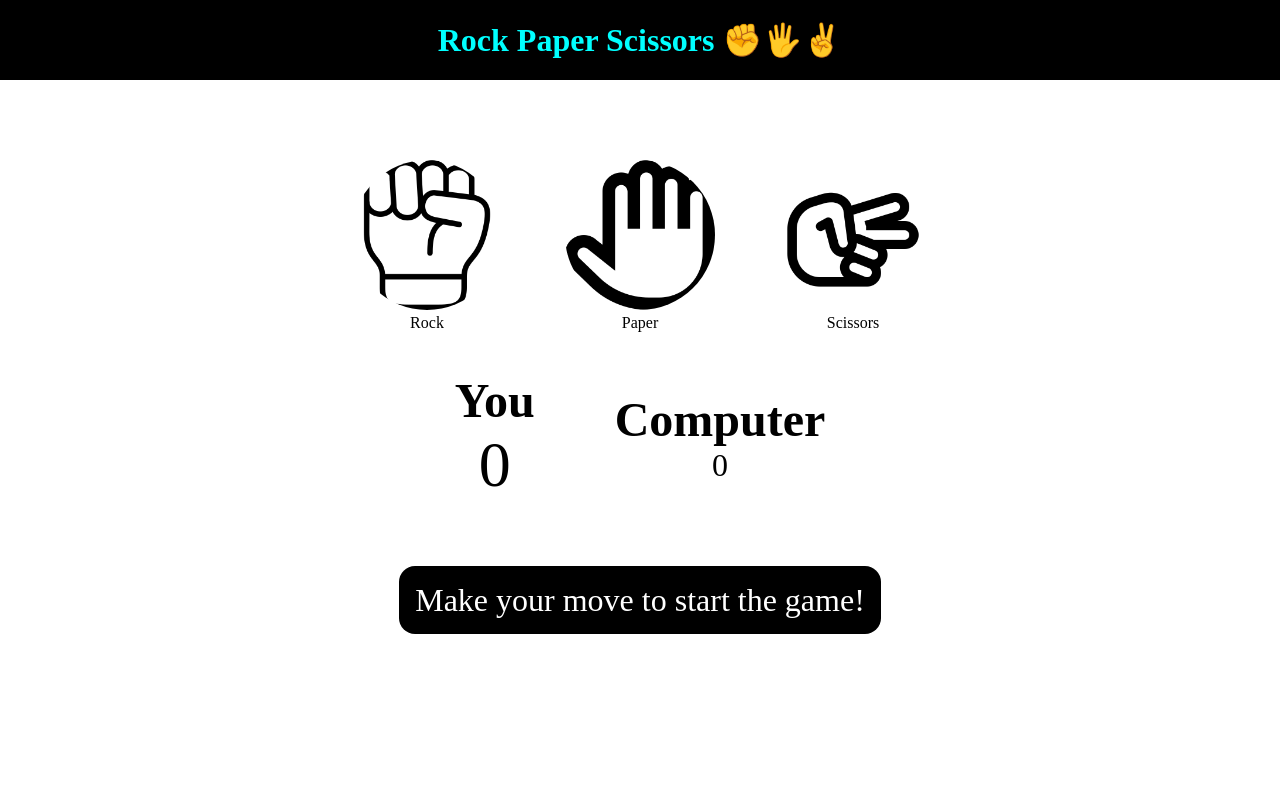
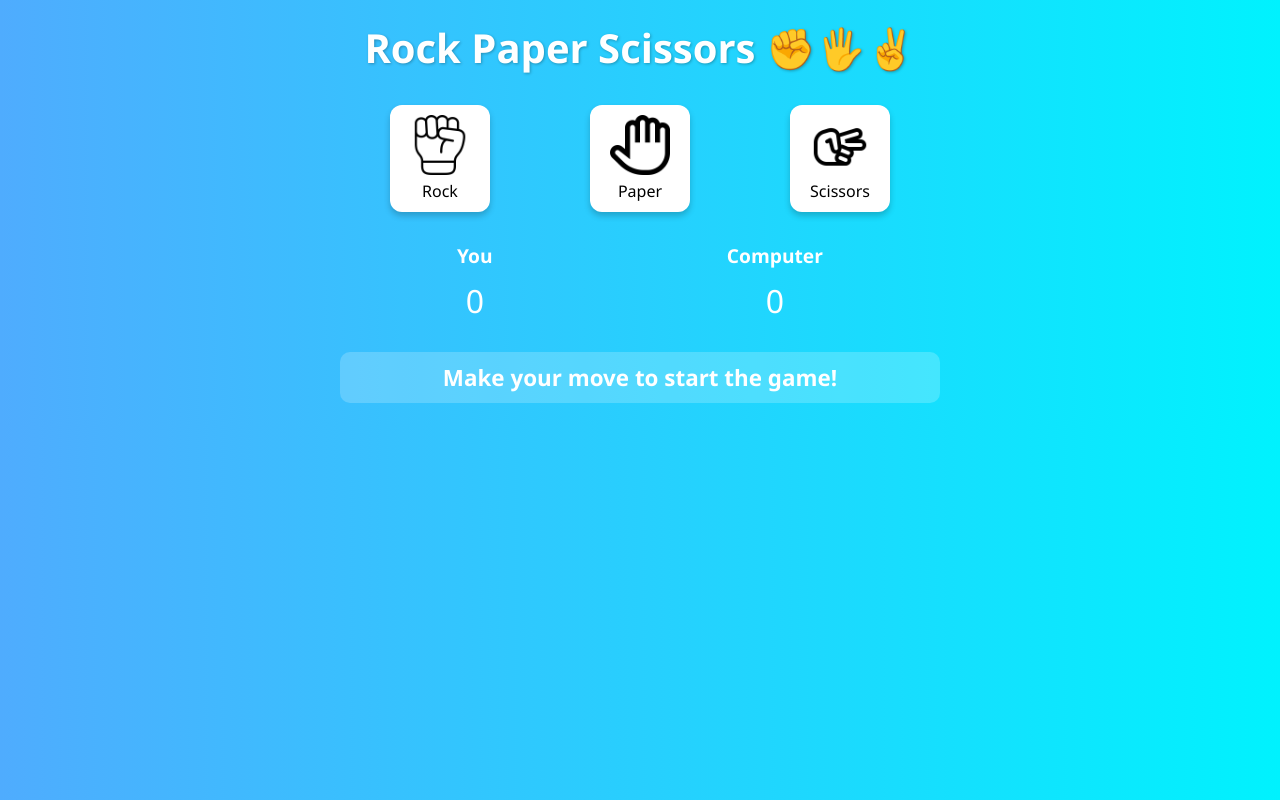
Before and after one commit to utkarsh081/Rock-Paper-Scissor, a plain HTML site: page index.html in a window 1280 px wide. Drawn offline with Linux system fonts and the light colour scheme.

Commit message:
Update style.css

```diff
--- a/style.css
+++ b/style.css
@@ -1,58 +1,78 @@
-*{
-    margin: 0;
-    padding: 0;
-    text-align: center;
+* {
+  margin: 0;
+  padding: 0;
+  box-sizing: border-box;
+  font-family: 'Segoe UI', sans-serif;
 }
-h1{
-    height: 5rem;
-    color: aqua;
-    background-color: black;
-    line-height: 5rem;
+
+body {
+  background: linear-gradient(to right, #4facfe, #00f2fe);
+  color: white;
+  text-align: center;
+  padding: 20px;
 }
-.choice{
-    height: 165px;
-    width: 165px;
-    border-radius: 50%;
-    justify-content: center;
-    align-items: center;
+
+.container {
+  max-width: 600px;
+  margin: auto;
 }
-.choice:hover{
-    cursor: pointer;
-    background-color: aqua;
 
+h1 {
+  margin-bottom: 30px;
+  font-size: 2.5rem;
+  text-shadow: 1px 1px 3px #00000044;
 }
-.choices{
-    margin-top: 5rem;
-    display: flex;
-    justify-content: center;
-    align-items: center;
-    gap: 3rem;
+
+.choices {
+  display: flex;
+  justify-content: space-around;
+  margin: 20px 0;
 }
-img{
-    border-radius: 50%;
-    height: 150px;
-    width: 150px;
-    object-fit: cover;
+
+.choice {
+  background-color: white;
+  padding: 10px;
+  border-radius: 12px;
+  box-shadow: 0 4px 6px rgba(0,0,0,0.2);
+  transition: transform 0.2s, background 0.2s;
+  cursor: pointer;
+  color: black;
+  width: 100px;
 }
-.score-board{
-    display: flex;
-    align-items: center;
-    justify-content: center;
-    font-size: 2rem;
-    margin-top: 3rem;
-    gap: 5rem;
+
+.choice:hover {
+  transform: scale(1.1);
+  background: #f0f0f0;
 }
-#user-score, #computer-score{
-    font-size: 4rem;
+
+.choice img {
+  width: 60px;
+  height: 60px;
 }
-.msg-container{
-    margin-top: 5rem;
+
+.score-board {
+  display: flex;
+  justify-content: space-around;
+  margin: 30px 0;
 }
-#msg{
-    background-color: black;
-    color: white;
-    font-size: 2rem;
-    display: inline;
-    padding: 1rem;
-    border-radius: 1rem;
+
+.score h2 {
+  font-size: 1.2rem;
 }
+
+.score p {
+  font-size: 2rem;
+  margin-top: 10px;
+}
+
+.msg-container {
+  margin-top: 20px;
+}
+
+#msg {
+  font-size: 1.4rem;
+  font-weight: bold;
+  background-color: rgba(255, 255, 255, 0.2);
+  padding: 10px;
+  border-radius: 10px;
+}
```
